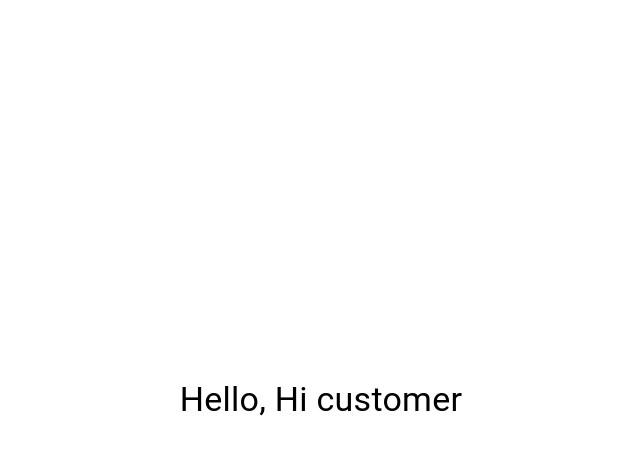
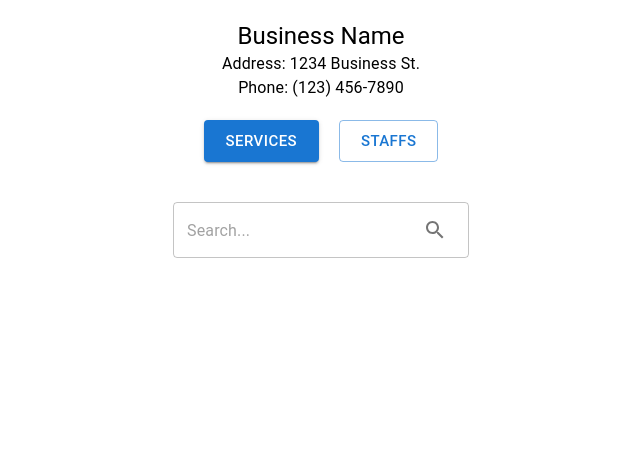
Before and after one commit to JaydenLeHiep/PlusAppointmentFe, a React (Create React App) app: page /customer-dashboard in a window 1280 px wide. Shown: the top 454 px of the page, without its empty margins (319-959 px from the left). Built offline with nearby package versions, Linux system fonts and the light colour scheme; no server answers.

Commit message:
style: style the customer dashboard

```diff
--- a/src/features/customerDashboard/CustomerDashboard.js
+++ b/src/features/customerDashboard/CustomerDashboard.js
@@ -1,12 +1,28 @@
 import React from 'react';
-import { Typography, Box } from '@mui/material';
+import { Typography, Box, Button} from '@mui/material';
+import SearchCustomer from './SearchCustomer';
+import '../../styles/css/CustomerDashboard.css';
 
 const CustomerDashboard = () => {
   return (
-    <Box sx={{ display: 'flex', justifyContent: 'center', alignItems: 'center', height: '100vh' }}>
-      <Typography variant="h4">
-        Hello, Hi customer
-      </Typography>
+    <Box className="customer-dashboard">
+      <Box className="business-info">
+        <Typography variant="h5">Business Name</Typography>
+        <Typography variant="body1">Address: 1234 Business St.</Typography>
+        <Typography variant="body1">Phone: (123) 456-7890</Typography>
+        {/* Add logo or other business info here */}
+      </Box>
+      <Box className="button-group">
+        <Button variant="contained" color="primary" size="large">
+          Services
+        </Button>
+        <Button variant="outlined" size="large" className="dashboard-button">
+          Staffs
+        </Button>
+      </Box>
+      <Box className="search-box">
+        <SearchCustomer />
+      </Box>
     </Box>
   );
 };
--- /dev/null
+++ b/src/features/customerDashboard/SearchCustomer.js
@@ -0,0 +1,26 @@
+// SearchCustomer.js
+import React from 'react';
+import { TextField, InputAdornment, IconButton } from '@mui/material';
+import SearchIcon from '@mui/icons-material/Search';
+
+const SearchCustomer = () => {
+  return (
+    <TextField
+      variant="outlined"
+      placeholder="Search..."
+      InputProps={{
+        endAdornment: (
+          <InputAdornment position="end">
+            <IconButton>
+              <SearchIcon />
+            </IconButton>
+          </InputAdornment>
+        ),
+      }}
+      fullWidth
+      style={{ marginBottom: 20 }} // Adding margin bottom to create a gap
+    />
+  );
+};
+
+export default SearchCustomer;
--- /dev/null
+++ b/src/styles/css/CustomerDashboard.css
@@ -0,0 +1,37 @@
+.customer-dashboard {
+  display: flex;
+  flex-direction: column;
+  align-items: center;
+  justify-content: center; /* Center vertically */
+  padding: 20px;
+  box-sizing: border-box;
+  margin-top: 0; /* Ensure no additional margin at the top */
+  max-width: 600px; /* Adjust max-width as needed */
+  margin-left: auto; /* Push to the left */
+  margin-right: auto; /* Push to the right */
+}
+
+.business-info {
+  text-align: center;
+  margin-bottom: 20px; /* Reduced margin for business info */
+}
+
+.button-group {
+  display: flex;
+  gap: 20px;
+  margin-bottom: 20px; /* Reduced margin bottom for button group */
+}
+
+.dashboard-button {
+  /* Keep the existing styles for the outlined Staffs button */
+  border: 2px solid #1976d2; /* Adjust the color as needed */
+  color: #1976d2; /* Adjust the color as needed */
+  background: none;
+  padding: 10px 20px;
+  font-size: 16px;
+}
+
+.search-box {
+  margin-top: 20px; /* Add margin top for spacing */
+  margin-bottom: 20px; /* Add margin bottom for spacing */
+}
```
Also changed, not shown: src/features/customer/CustomerDashboard.js (deleted, +0 -15 lines).
